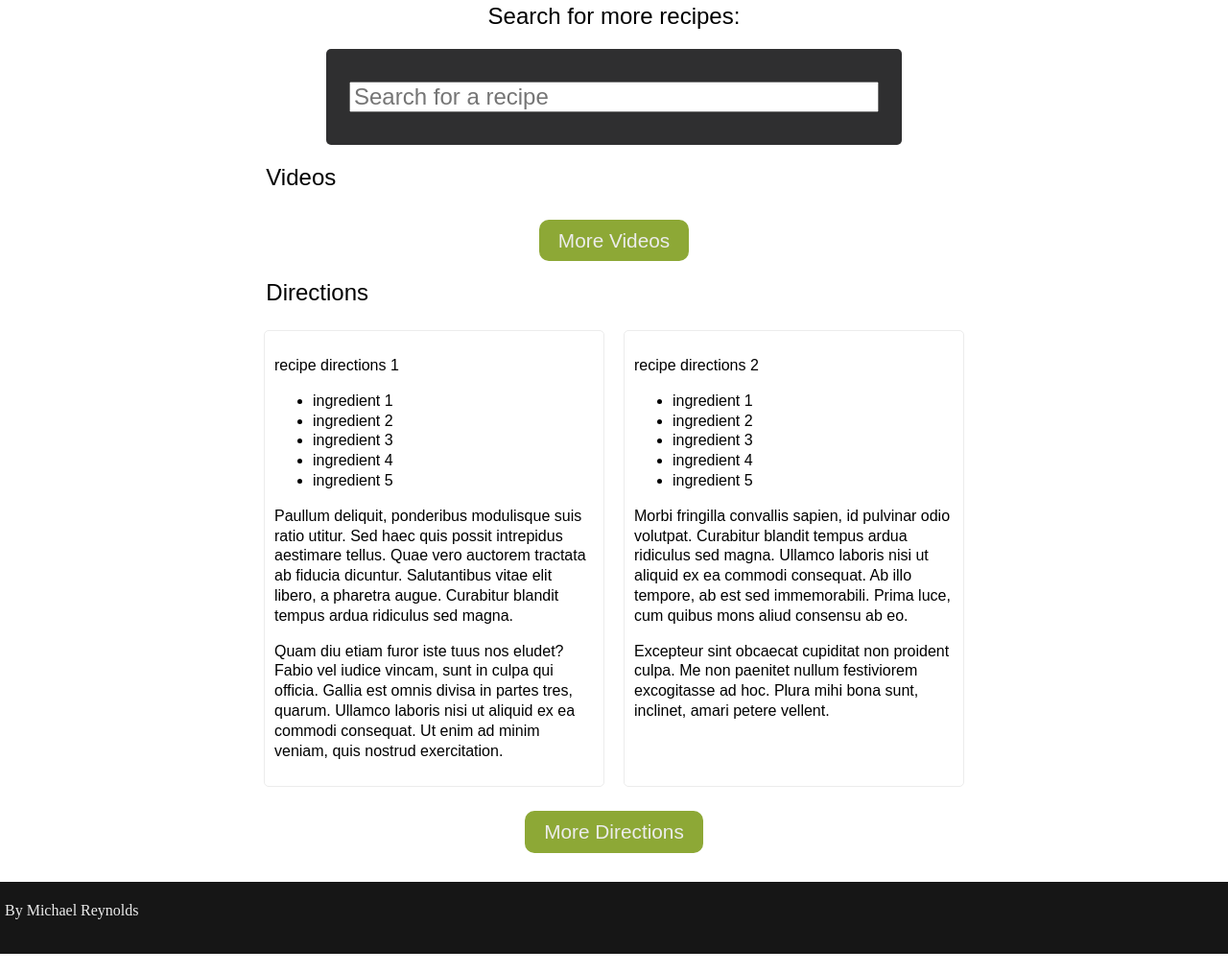
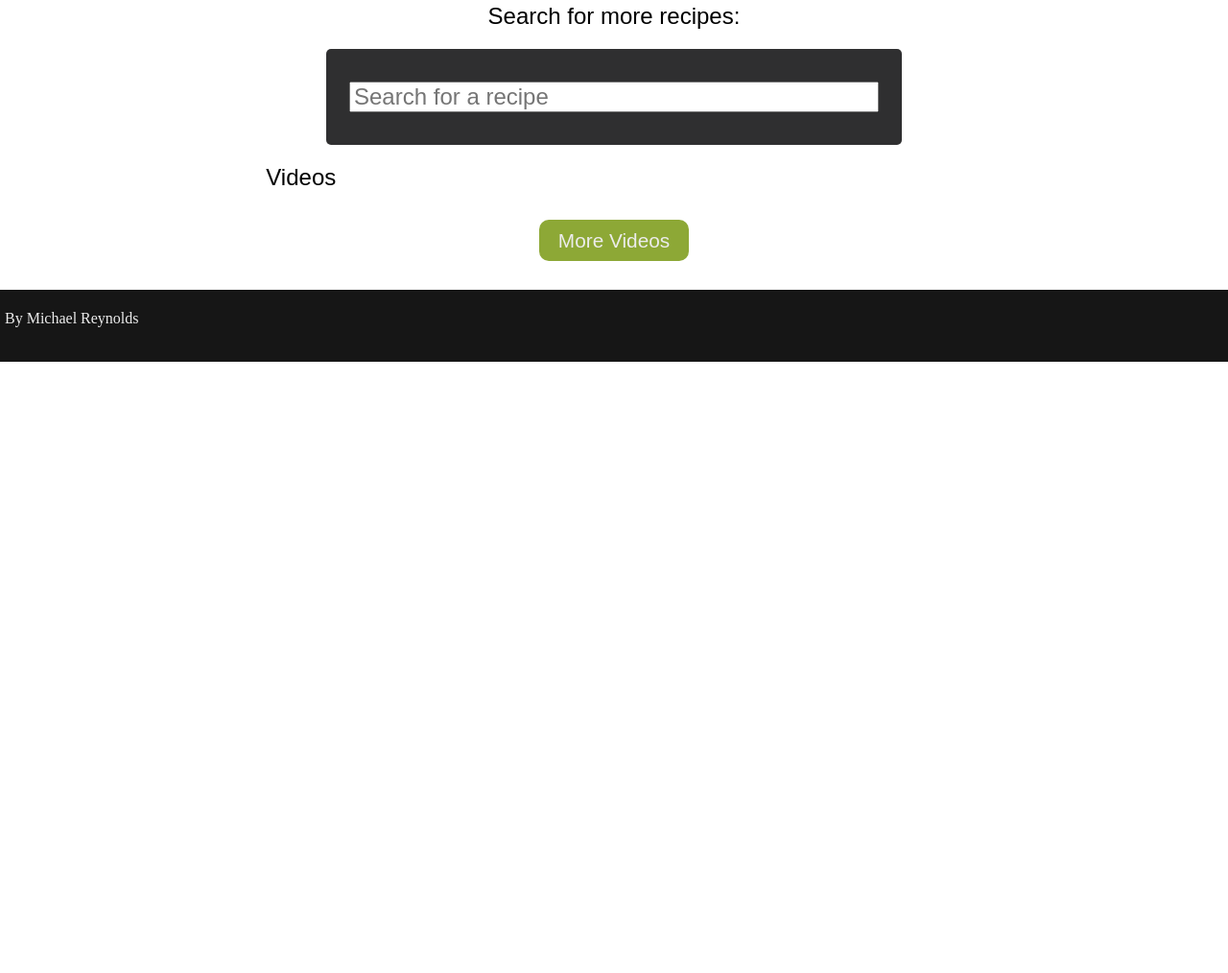
Before and after one commit to michael4reynolds/recipe-tube, a website: page index.html in a window 1280 px wide. Shown: the part 292-1306 px from the top of the page at 96% size. After the commit the page ends 800 px from the top, so only its background shows below. Drawn offline with nearby package versions, Linux system fonts and the light colour scheme; no server answers.

Commit message:
remove directions until api key on server side

```diff
--- a/index.html
+++ b/index.html
@@ -39,38 +39,6 @@
           <div class="btn-wrapper">
             <div class="btn-more">More Videos</div>
           </div>
-          <p class="sub-title2 search-label">Directions</p>
-          <div class="directions">
-            <div class="dir-column">
-              <p>recipe directions 1</p>
-              <section class="ingredients">
-                <ul>
-                  <li>ingredient 1</li>
-                  <li>ingredient 2</li>
-                  <li>ingredient 3</li>
-                  <li>ingredient 4</li>
-                  <li>ingredient 5</li>
-                </ul>
-                <div><p><span>Paullum deliquit, ponderibus modulisque suis ratio utitur.</span> <span>Sed haec quis possit intrepidus aestimare tellus.</span> <span>Quae vero auctorem tractata ab fiducia dicuntur.</span> <span>Salutantibus vitae elit libero, a pharetra augue.</span> <span>Curabitur blandit tempus ardua ridiculus sed magna.</span></p><p><span>Quam diu etiam furor iste tuus nos eludet?</span> <span>Fabio vel iudice vincam, sunt in culpa qui officia.</span> <span>Gallia est omnis divisa in partes tres, quarum.</span> <span>Ullamco laboris nisi ut aliquid ex ea commodi consequat.</span> <span>Ut enim ad minim veniam, quis nostrud exercitation.</span></p></div>
-              </section>
-            </div>
-            <div class="dir-column">
-              <p>recipe directions 2</p>
-              <section class="ingredients">
-                <ul>
-                  <li>ingredient 1</li>
-                  <li>ingredient 2</li>
-                  <li>ingredient 3</li>
-                  <li>ingredient 4</li>
-                  <li>ingredient 5</li>
-                </ul>
-                <div><p><span>Morbi fringilla convallis sapien, id pulvinar odio volutpat.</span> <span>Curabitur blandit tempus ardua ridiculus sed magna.</span> <span>Ullamco laboris nisi ut aliquid ex ea commodi consequat.</span> <span>Ab illo tempore, ab est sed immemorabili.</span> <span>Prima luce, cum quibus mons aliud consensu ab eo.</span></p><p><span>Excepteur sint obcaecat cupiditat non proident culpa.</span> <span>Me non paenitet nullum festiviorem excogitasse ad hoc.</span> <span>Plura mihi bona sunt, inclinet, amari petere vellent.</span></p></div>
-              </section>
-            </div>
-          </div>
-          <div class="btn-wrapper">
-            <div class="btn-more">More Directions</div>
-          </div>
         </section>
       </main>
     </article>
--- a/scss/style.scss
+++ b/scss/style.scss
@@ -127,24 +127,6 @@ nav {
     text-decoration: none;
 }
 
-.directions {
-    display: flex;
-    flex-wrap: wrap;
-    font-weight: 300;
-    justify-content: space-between;
-    line-height: 1.3em;
-    padding: 15px;
-}
-
-.dir-column {
-    border: 1px solid #ececec;
-    border-radius: 5px;
-    flex: 1;
-    margin: 10px;
-    min-width: 300px;
-    padding: 10px;
-}
-
 .btn-wrapper {
     display: flex;
     justify-content: center;
```
Also changed, not shown: compiled/css/style.css, compiled/css/style.min.css, 2 other files.
